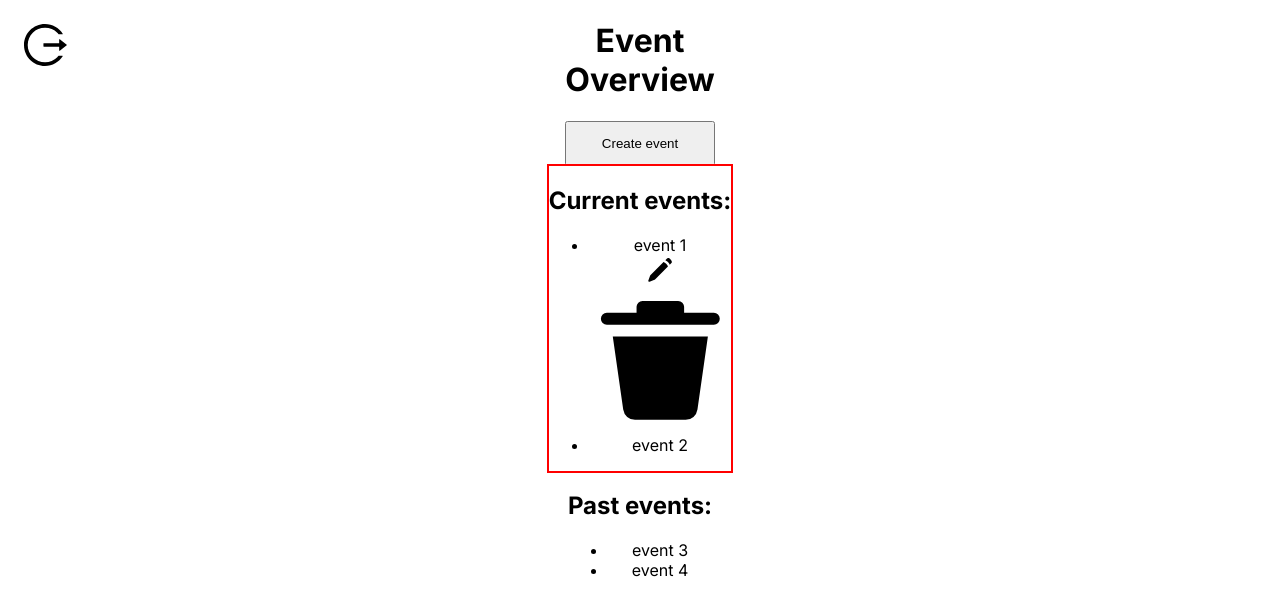
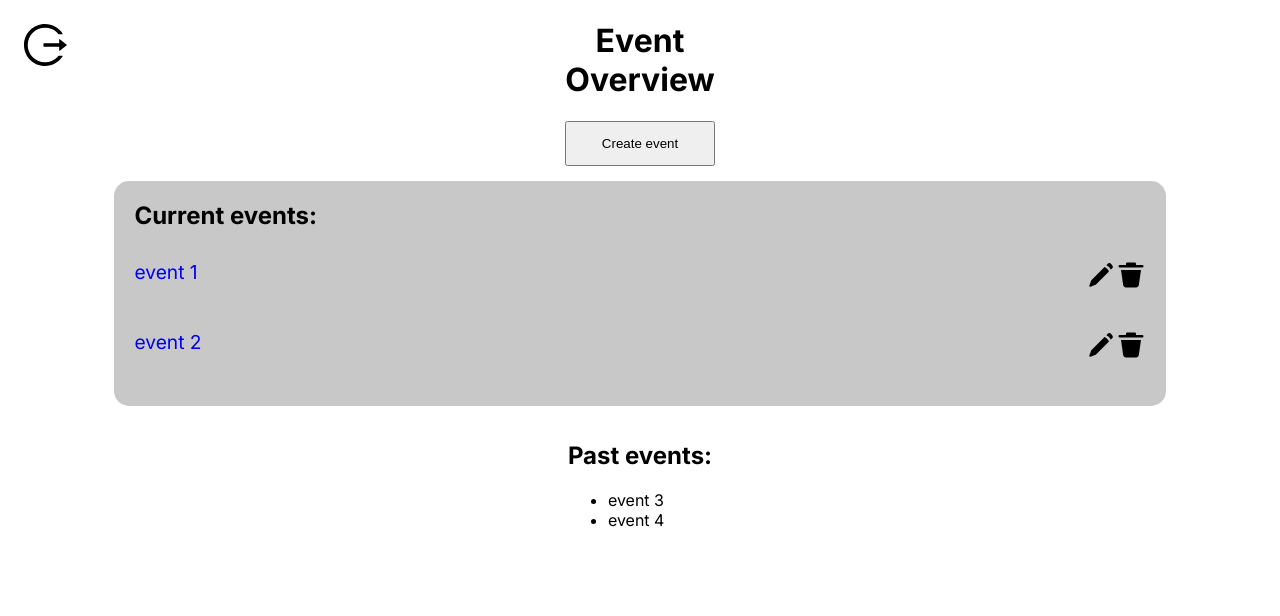
Before and after one commit to nanidam/degree-project-rendezevite, a Next.js app: page /event-overview in a window 1280 px wide. Shown: the top 616 px of the page. Built offline with nearby package versions, Linux system fonts and the light colour scheme.

Commit message:
positioned edit-delete icon and added link for event

```diff
--- a/app/event-overview/page.tsx
+++ b/app/event-overview/page.tsx
@@ -5,6 +5,7 @@ import { authOptions } from "../api/auth/[...nextauth]/authOptions";
 import Logout from "../components/logout";
 import "./style.scss";
 import { ReactSVG } from "react-svg";
+import Link from "next/link";
 
 const EventOverview = () => {
   // const session = await getServerSession(authOptions);
@@ -22,21 +23,31 @@ const EventOverview = () => {
           <button className="create-event-btn">Create event</button>
         </article>
 
-        <article className="current-events">
+        <article className="current-events-container">
           <h2>Current events:</h2>
-          <ul>
-            <li>
-              event 1
+          <ul className="current-events">
+            <li className="current-event">
+              <Link className="event" href="/">
+                event 1
+              </Link>
               <div className="edit-delete-icons">
-                <ReactSVG src="/edit-icon.svg"></ReactSVG>
-                <ReactSVG src="/trash-can.svg"></ReactSVG>
+                <ReactSVG className="edit-icon" src="/edit-icon.svg"></ReactSVG>
+                <ReactSVG className="trash-icon" src="/trash-can.svg"></ReactSVG>
               </div>
             </li>
-            <li>event 2</li>
+            <li className="current-event">
+              <Link className="event" href="/">
+                event 2
+              </Link>
+              <div className="edit-delete-icons">
+                <ReactSVG className="edit-icon" src="/edit-icon.svg"></ReactSVG>
+                <ReactSVG className="trash-icon" src="/trash-can.svg"></ReactSVG>
+              </div>
+            </li>
           </ul>
         </article>
 
-        <article className="past-events">
+        <article className="past-events-container">
           <h2>Past events:</h2>
           <ul>
             <li>event 3</li>
--- a/app/event-overview/style.scss
+++ b/app/event-overview/style.scss
@@ -5,9 +5,7 @@
 .event-overview-container {
   display: flex;
   flex-direction: column;
-  justify-content: center;
   align-items: center;
-  text-align: center;
 
   .create-event {
     height: 45px;
@@ -19,7 +17,44 @@
     }
   }
 
-  .current-events {
-    outline: 2px solid red;
+  .current-events-container {
+    background-color: rgb(200, 200, 200);
+    width: 80%;
+    border-radius: 15px;
+    padding: 0 20px;
+    margin: 15px;
+
+    .current-events {
+      padding: 0;
+
+      .current-event {
+        height: 50px;
+        font-size: 1.2rem;
+        padding: 10px 0;
+        list-style: none;
+        margin: 0;
+
+        .event {
+          text-decoration: none;
+        }
+
+        .edit-delete-icons {
+          display: flex;
+          flex-direction: row;
+          float: right;
+
+          .edit-icon,
+          .trash-icon {
+            width: 30px;
+            transition: ease-in-out 0.3s;
+            cursor: pointer;
+
+            &:hover {
+              transform: scale(1.2);
+            }
+          }
+        }
+      }
+    }
   }
 }
```
